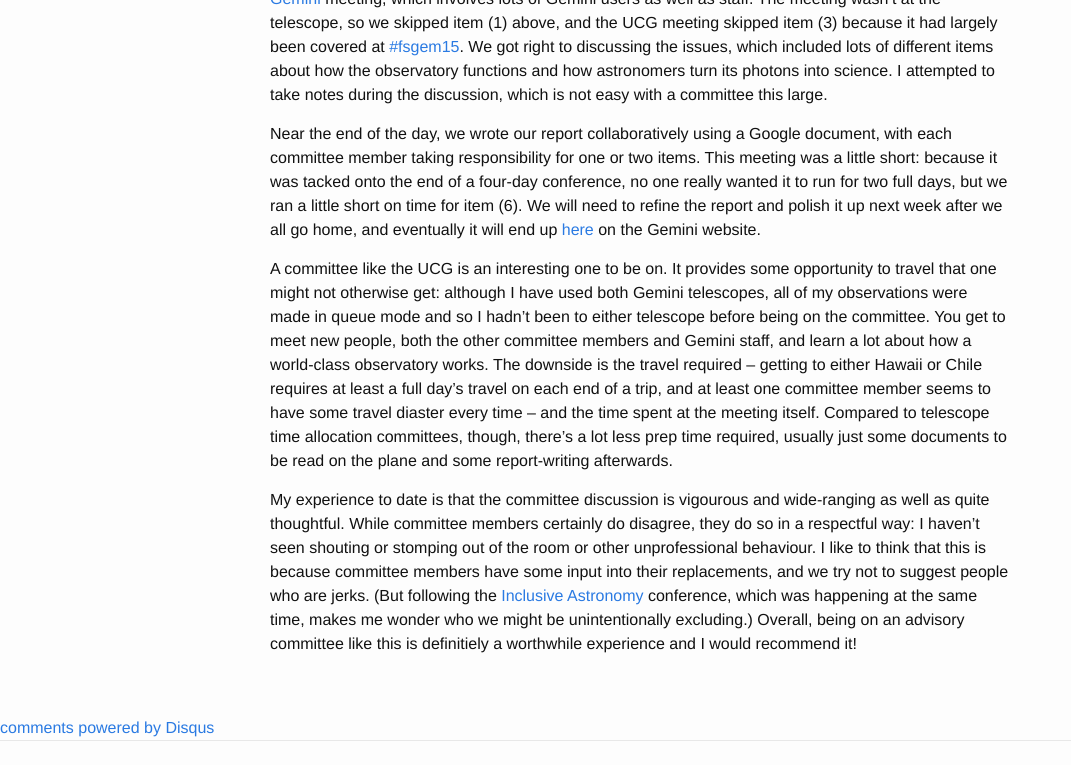
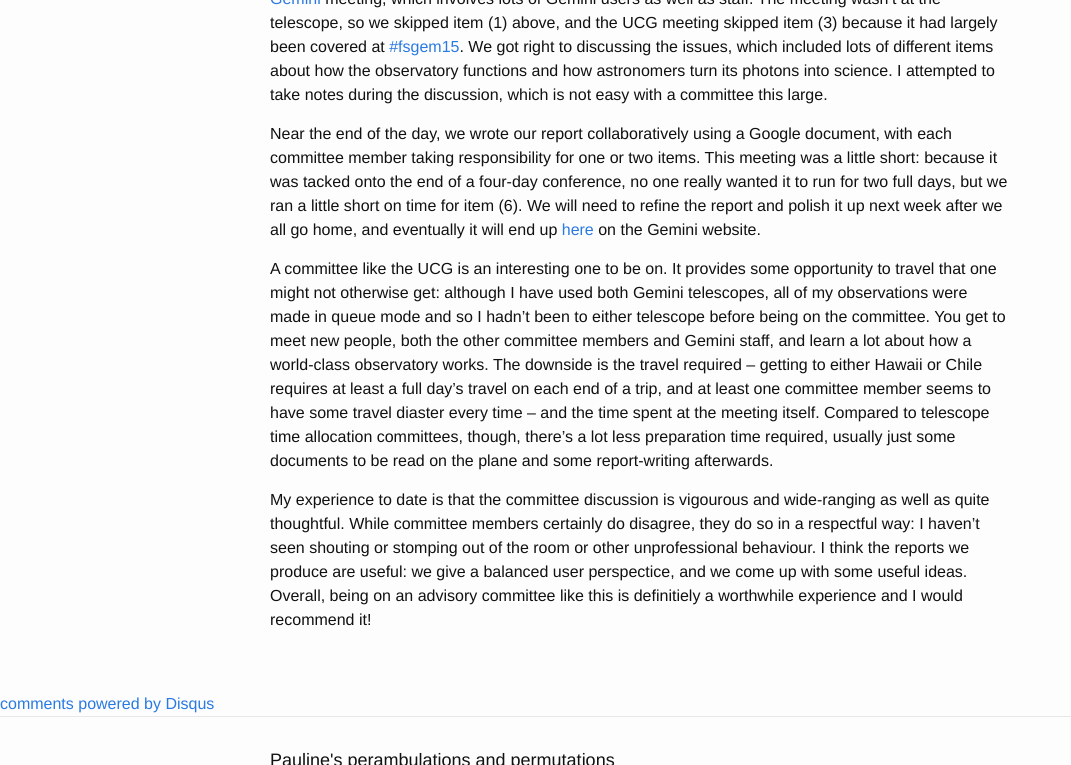
Before and after one commit to PBarmby/PBarmby.github.io, a Jekyll site: the page built from _posts/2015-06-21-Users-Committee-for-Gemini.markdown, in a window 1280 px wide and 900 px high, scrolled down 729 px, cut to the strip 0-765 px from the top of the window. Shown: the whole strip, without its empty margins (0-1071 px from the left). Built offline with Jekyll 4.4.1, drawn with Linux system fonts in a browser that asks for light colours; comment, search, counter and statistics services are not loaded.

Commit message:
UCG meeting, edits

```diff
--- a/_posts/2015-06-21-Users-Committee-for-Gemini.markdown
+++ b/_posts/2015-06-21-Users-Committee-for-Gemini.markdown
@@ -33,9 +33,10 @@ responsibility for one or two items. This meeting was a little short: because it
 no one really wanted it to run for two full days, but we ran a little short on time for item (6). We will need to refine the
 report and polish it up next week after we all go home, and eventually it will end up [here](http://www.gemini.edu/science/#ucg) on the Gemini website.
 
-A committee like the UCG is an interesting one to be on. It provides some opportunity to travel that one might not otherwise get: although I have used both Gemini telescopes, all of my observations were made in queue mode and so I hadn't been to either telescope before being on the committee. You get to meet new people, both the other committee members and Gemini staff, and learn a lot about how a world-class observatory works. The downside is the travel required -- getting to either Hawaii or Chile requires at least a full day's travel on each end of a trip, and at least one committee member seems to have some travel diaster every time -- and the time spent at the meeting itself. Compared to telescope time allocation committees, though, there's a lot less prep time required, usually just some documents to be read on the plane and some report-writing afterwards.
+A committee like the UCG is an interesting one to be on. It provides some opportunity to travel that one might not otherwise get: although I have used both Gemini telescopes, all of my observations were made in queue mode and so I hadn't been to either telescope before being on the committee. You get to meet new people, both the other committee members and Gemini staff, and learn a lot about how a world-class observatory works. The downside is the travel required -- getting to either Hawaii or Chile requires at least a full day's travel on each end of a trip, and at least one committee member seems to have some travel diaster every time -- and the time spent at the meeting itself. Compared to telescope time allocation committees, though, there's a lot less preparation time required, usually just some documents to be read on the plane and some report-writing afterwards.
 
 My experience to date is that the committee discussion is vigourous and wide-ranging as well as quite thoughtful.
 While committee members certainly do disagree, they do so in a respectful way: I haven't seen shouting or stomping out of the room or
-other unprofessional behaviour. I like to think that this is because committee members have some input into their replacements, and we try not to suggest people who are jerks. (But following the [Inclusive Astronomy](https://vanderbilt.irisregistration.com/Home/Site?code=InclusiveAstronomy2015) conference, which was happening at the same time, makes me wonder who we might be unintentionally excluding.)
+other unprofessional behaviour. I think the reports we produce are useful: we give a balanced user perspectice, and we come up
+with some useful ideas.
 Overall, being on an advisory committee like this is definitiely a worthwhile experience and I would recommend it!
```
